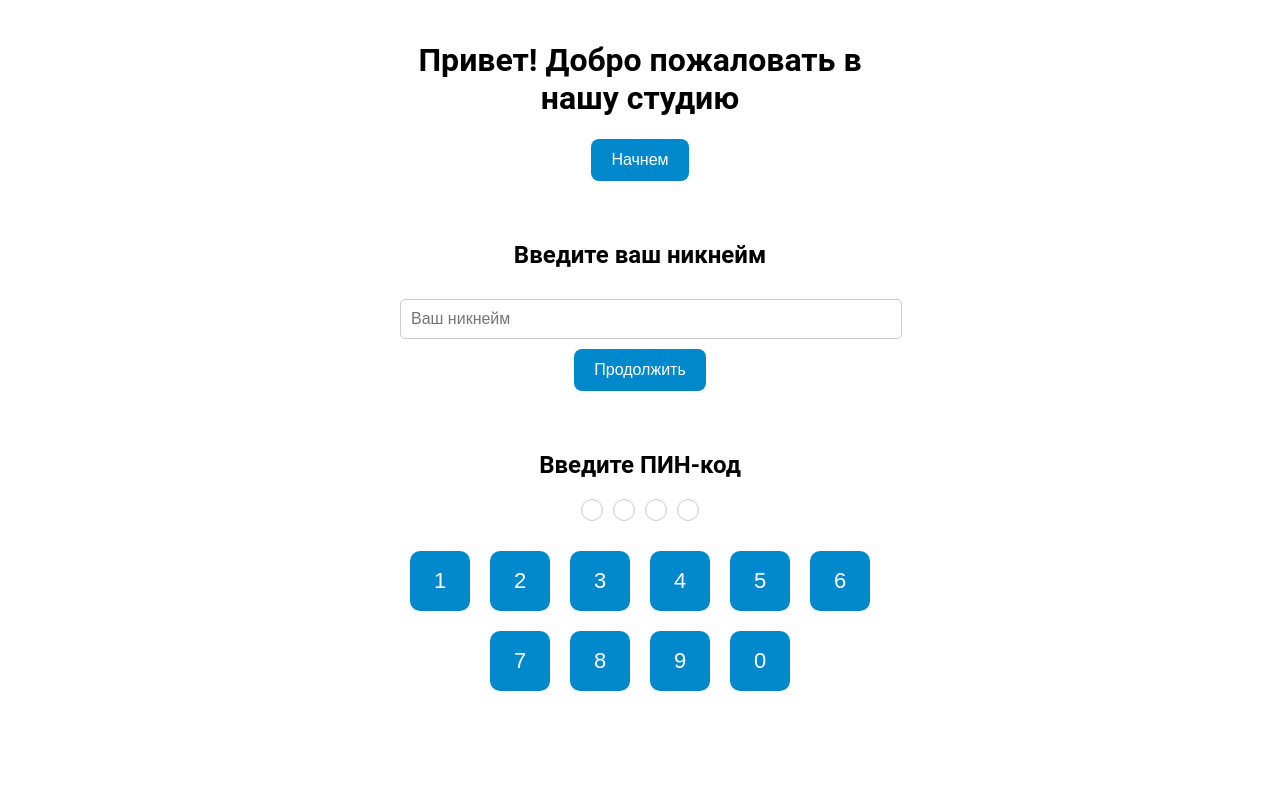
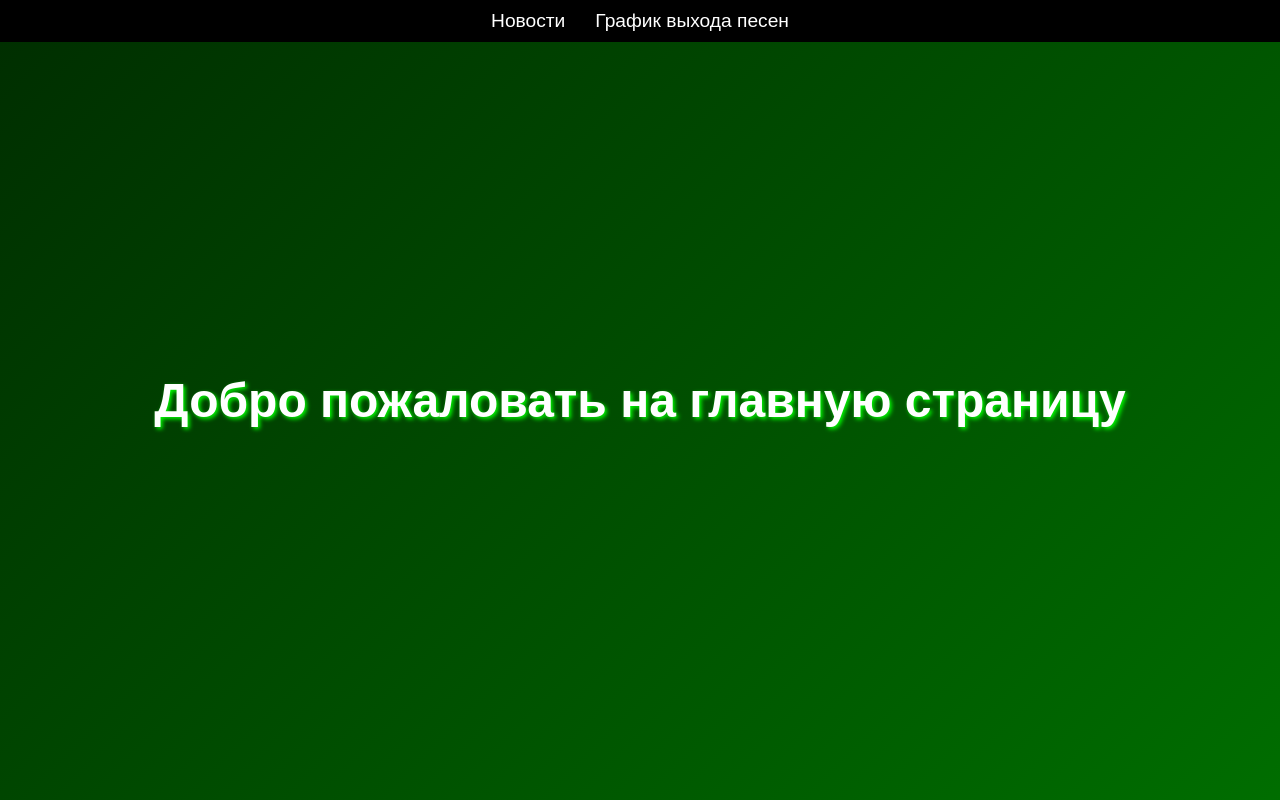
Before and after one commit to DJ-Wild/TG-Bots, a plain HTML site: page WebApp.html in a window 1280 px wide. Drawn offline with Linux system fonts and the light colour scheme.

Commit message:
Update WebApp.html

```diff
--- a/WebApp.html
+++ b/WebApp.html
@@ -1,229 +1,72 @@
 <!DOCTYPE html>
-<html lang="ru">
+<html lang="en">
 <head>
     <meta charset="UTF-8">
     <meta name="viewport" content="width=device-width, initial-scale=1.0">
-    <title>WebApp - Студия</title>
-    <script src="https://telegram.org/js/telegram-web-app.js?56"></script> <!-- Подключаем Telegram WebApp JS -->
-
+    <title>Главная страница</title>
     <style>
-        /* Основные стили */
+        /* Общие стили */
         body {
-            font-family: 'Roboto', Arial, sans-serif;
-            text-align: center;
-            background-color: var(--tg-theme-bg-color);
             margin: 0;
-            padding: 0;
+            font-family: 'Arial', sans-serif;
+            display: flex;
+            flex-direction: column;
+            justify-content: center;
+            align-items: center;
+            height: 100vh;
+            background: linear-gradient(135deg, #000000, #00FF00);
+            background-size: 400% 400%;
+            animation: gradient 6s ease infinite;
+            color: white;
         }
 
-        .container {
-            padding: 20px;
-            max-width: 480px;
-            margin: 0 auto;
+        @keyframes gradient {
+            0% {
+                background-position: 0% 50%;
+            }
+            50% {
+                background-position: 100% 50%;
+            }
+            100% {
+                background-position: 0% 50%;
+            }
         }
 
-        .hidden {
-            display: none;
+        h1 {
+            font-size: 3em;
+            text-align: center;
+            text-shadow: 2px 2px 4px #00FF00;
+            margin: 0;
         }
 
-        .error-message {
-            color: #e74c3c;
-            font-size: 16px;
-            margin: 10px 0;
+        nav {
+            position: absolute;
+            top: 0;
+            width: 100%;
+            background-color: black;
+            display: flex;
+            justify-content: center;
+            padding: 10px 0;
         }
 
-        button {
-            padding: 10px 20px;
-            background-color: #0088cc;
-            color: #fff;
-            border: none;
-            border-radius: 5px;
-            font-size: 16px;
-            cursor: pointer;
-            transition: background-color 0.3s;
+        nav a {
+            color: white;
+            text-decoration: none;
+            font-size: 1.2em;
+            margin: 0 15px;
+            transition: color 0.3s ease;
         }
 
-        button:hover {
-            background-color: #0077b5;
-        }
-
-        .pin-input {
-            display: flex;
-            justify-content: center;
-            margin: 20px 0;
-        }
-
-        .circle {
-            width: 20px;
-            height: 20px;
-            border-radius: 50%;
-            border: 1px solid #ccc;
-            margin: 0 5px;
-        }
-
-        .circle.filled {
-            background-color: #0088cc;
-        }
-
-        .keyboard {
-            display: flex;
-            flex-wrap: wrap;
-            justify-content: center;
-            margin-top: 20px;
-        }
-
-        .key {
-            width: 60px;
-            height: 60px;
-            margin: 10px;
-            font-size: 22px;
-            cursor: pointer;
-            background-color: #0088cc;
-            color: white;
-            border: none;
-            border-radius: 10px;
-            transition: background-color 0.3s;
-        }
-
-        .key:hover {
-            background-color: #0077b5;
-        }
-
-        .key:active {
-            background-color: #005f8b;
-        }
-
-        /* Стили для WebApp кнопок Telegram */
-        .tg-button {
-            padding: 12px 20px;
-            background-color: #0088cc;
-            color: white;
-            font-size: 16px;
-            border-radius: 8px;
-            border: none;
-            cursor: pointer;
-            transition: background-color 0.3s;
-        }
-
-        .tg-button:hover {
-            background-color: #0077b5;
+        nav a:hover {
+            color: #00FF00;
         }
     </style>
 </head>
 <body>
-
-<div id="welcome" class="container">
-    <h1>Привет! Добро пожаловать в нашу студию</h1>
-    <button class="tg-button" onclick="showNicknamePage()">Начнем</button>
-</div>
-
-<div id="nickname-page" class="container">
-    <h2>Введите ваш никнейм</h2>
-    <input type="text" id="nickname-input" placeholder="Ваш никнейм" style="width: 100%; padding: 10px; font-size: 16px; border-radius: 5px; border: 1px solid #ccc; margin: 10px 0;">
-    <button class="tg-button" onclick="checkNickname()">Продолжить</button>
-    <p id="error-message" class="error-message hidden">Уппс! Никнейм не верный</p>
-</div>
-
-<div id="pin-page" class="container">
-    <h2>Введите ПИН-код</h2>
-    <div class="pin-input">
-        <div class="circle" id="circle-1"></div>
-        <div class="circle" id="circle-2"></div>
-        <div class="circle" id="circle-3"></div>
-        <div class="circle" id="circle-4"></div>
-    </div>
-    <div class="keyboard">
-        <button class="key" onclick="enterDigit(1)">1</button>
-        <button class="key" onclick="enterDigit(2)">2</button>
-        <button class="key" onclick="enterDigit(3)">3</button>
-        <button class="key" onclick="enterDigit(4)">4</button>
-        <button class="key" onclick="enterDigit(5)">5</button>
-        <button class="key" onclick="enterDigit(6)">6</button>
-        <button class="key" onclick="enterDigit(7)">7</button>
-        <button class="key" onclick="enterDigit(8)">8</button>
-        <button class="key" onclick="enterDigit(9)">9</button>
-        <button class="key" onclick="enterDigit(0)">0</button>
-    </div>
-</div>
-
-<script>
-    let attempts = 0;
-    const maxAttempts = 3;
-    const blockTime = 60 * 60 * 1000; // 1 час в миллисекундах
-    let lockUntil = localStorage.getItem('lockUntil') || 0;
-
-    function showWelcome() {
-        document.getElementById('welcome').style.display = 'block';
-    }
-
-    function showNicknamePage() {
-        document.getElementById('welcome').style.display = 'none';
-        document.getElementById('nickname-page').style.display = 'block';
-    }
-
-    function checkNickname() {
-        const nickname = document.getElementById('nickname-input').value.trim();
-        const validNicknames = ['DJ_Wild', 'Dersir'];
-
-        if (validNicknames.includes(nickname)) {
-            showPinPage();
-        } else {
-            attempts++;
-            if (attempts >= maxAttempts) {
-                lockApp();
-                return;
-            }
-            const errorMsg = document.getElementById('error-message');
-            errorMsg.classList.remove('hidden');
-            setTimeout(() => errorMsg.classList.add('hidden'), 5000);
-        }
-    }
-
-    function lockApp() {
-        lockUntil = Date.now() + blockTime;
-        localStorage.setItem('lockUntil', lockUntil);
-        alert('Вы заблокированы на 1 час!');
-    }
-
-    function showPinPage() {
-        document.getElementById('nickname-page').style.display = 'none';
-        document.getElementById('pin-page').style.display = 'block';
-    }
-
-    let pinCode = '';
-    const correctPin = '1234';
-
-    function enterDigit(digit) {
-        if (pinCode.length < 4) {
-            pinCode += digit;
-            document.getElementById(`circle-${pinCode.length}`).classList.add('filled');
-
-            if (pinCode.length === 4) {
-                if (pinCode === correctPin) {
-                    alert('ПИН-код правильный!');
-                } else {
-                    alert('Неправильный ПИН-код!');
-                    resetPin();
-                }
-            }
-        }
-    }
-
-    function resetPin() {
-        pinCode = '';
-        for (let i = 1; i <= 4; i++) {
-            document.getElementById(`circle-${i}`).classList.remove('filled');
-        }
-    }
-
-    window.onload = function() {
-        if (Date.now() < lockUntil) {
-            alert('Вы заблокированы!');
-        } else {
-            showWelcome();
-        }
-    };
-</script>
-
+    <nav>
+        <a href="#" id="news">Новости</a>
+        <a href="#" id="schedule">График выхода песен</a>
+    </nav>
+    <h1>Добро пожаловать на главную страницу</h1>
 </body>
 </html>
```
